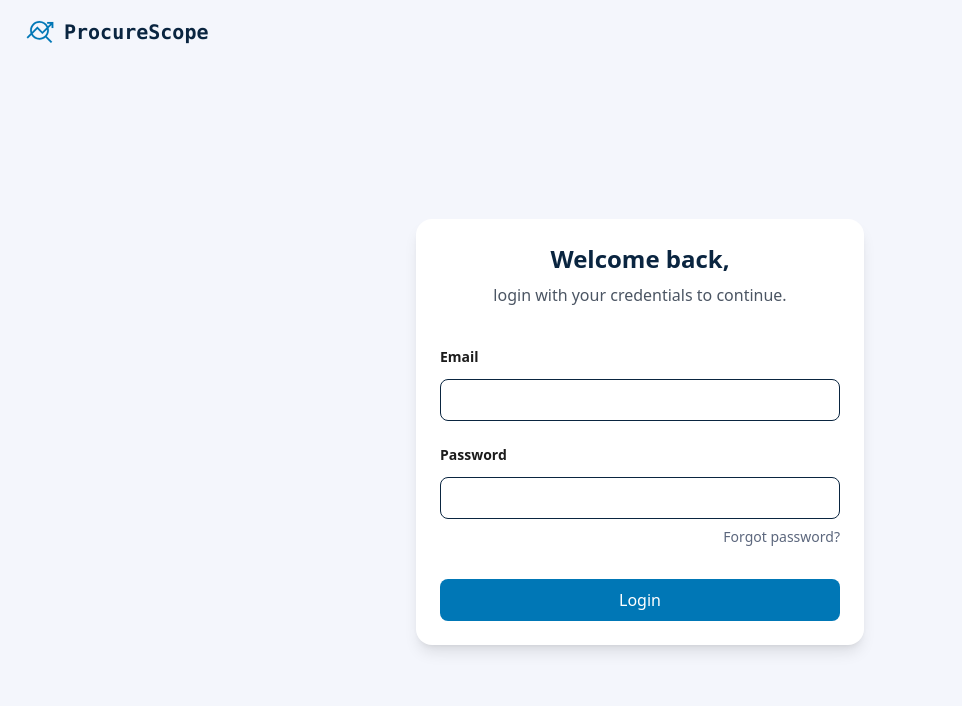
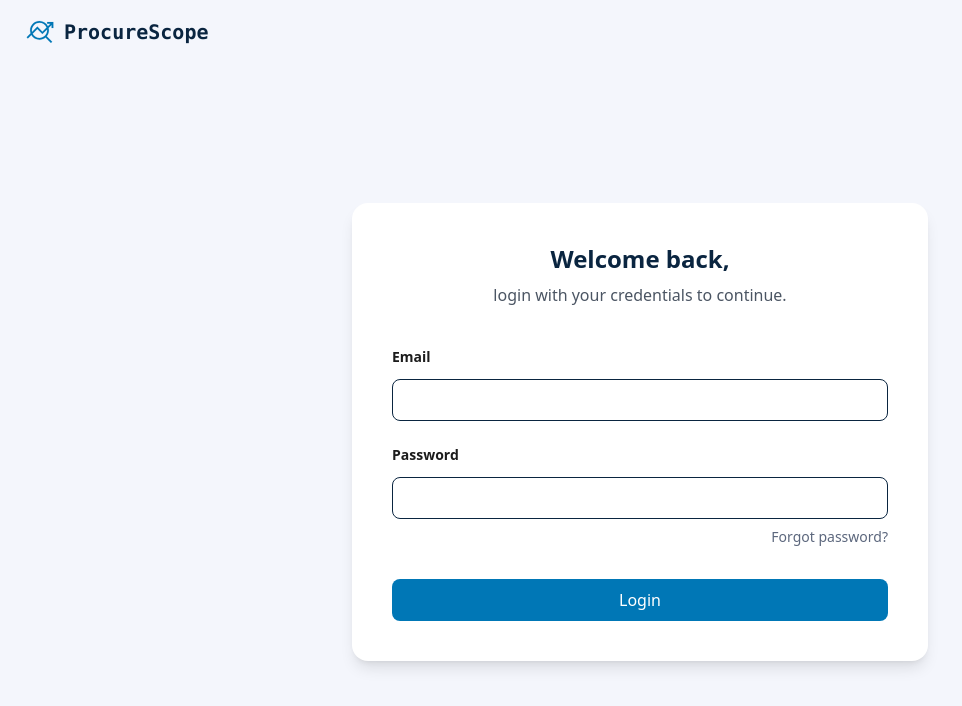
Before and after one commit to shermainesuah/ProcureScope, a React (Vite) app: page / in a window 1280 px wide. Shown: the top 706 px of the page, without its empty margins (0-962 px from the left). Built offline with nearby package versions, Linux system fonts and the light colour scheme.

Commit message:
Updated sizing for login page login panel

```diff
--- a/src/pages/LoginPage.tsx
+++ b/src/pages/LoginPage.tsx
@@ -21,8 +21,8 @@ const LoginPage: React.FC = () => {
   };
 
   return (
-    <div className="flex-1 flex items-center justify-center p-4">
-      <div className="w-full max-w-md bg-white p-6 rounded-2xl shadow-lg font-sans">
+    <div className="flex-1 flex items-center justify-center">
+      <div className="w-full max-w-xl bg-white p-10 rounded-2xl shadow-lg font-sans">
         <h2 className="text-2xl font-bold text-center mb-2 text-primary">
           Welcome back,
         </h2>
```
